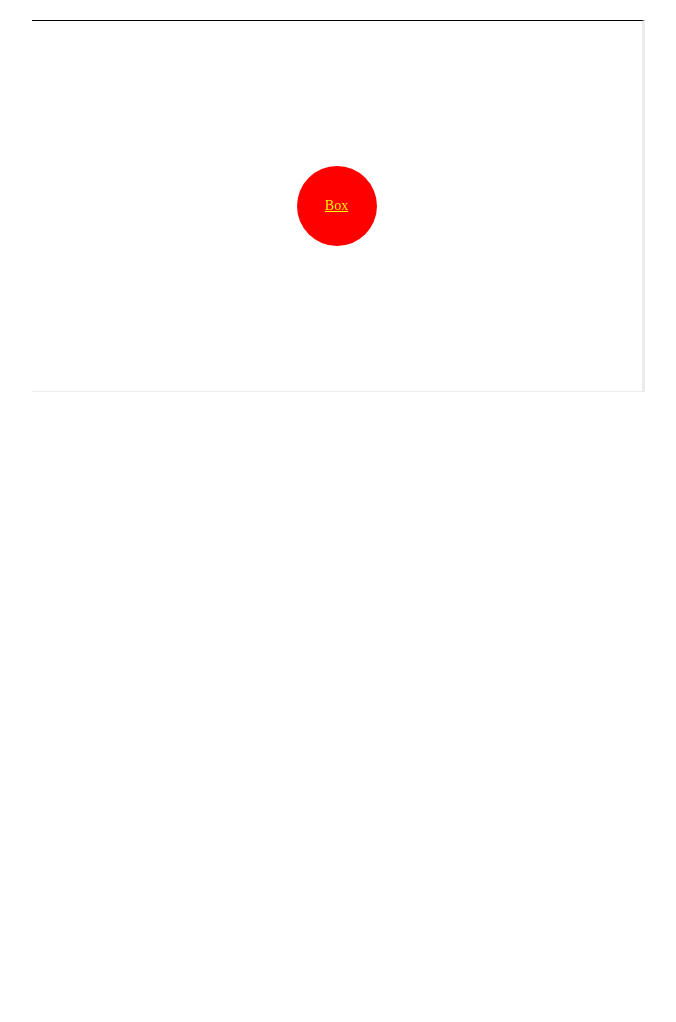
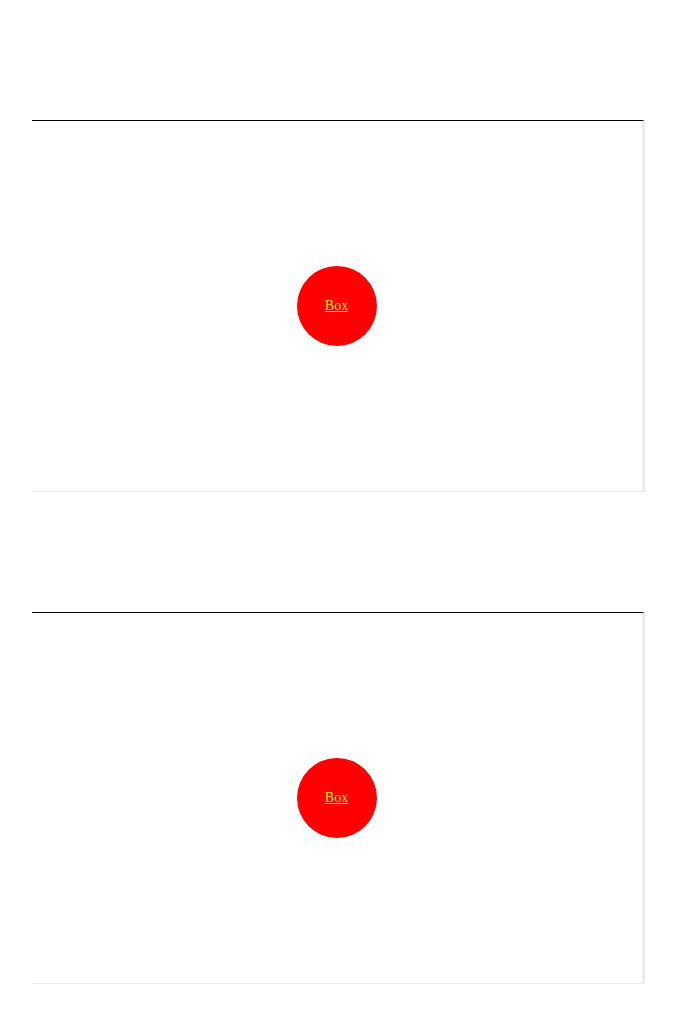
Before and after one commit to thiennguyencs2704/exercise, a plain HTML site: page exercise-03/index.html in a window 1280 px wide. Shown: the whole page, without its empty margins (302-978 px from the left). Before the commit the page ends 800 px from the top, so only its background shows below. Drawn offline with Linux system fonts and the light colour scheme.

Commit message:
second solution for exercise-03

```diff
--- a/exercise-03/index.html
+++ b/exercise-03/index.html
@@ -1,3 +1,4 @@
+<!-- First solution -->
 <div
   class="container"
   style="
@@ -9,7 +10,7 @@
     border-top: 1px solid black;
     border-right: 3px solid rgb(236, 236, 236);
     border-bottom: 1px solid rgb(236, 236, 236);
-    margin: 20px auto;
+    margin: 120px auto;
   "
 >
   <span
@@ -18,15 +19,53 @@
       display: flex;
       align-items: center;
       justify-content: center;
-      color: yellow;
-      background-color: red;
       height: 80px;
       width: 80px;
-      border-radius: 100%;
+      background-color: red;
+      border-radius: 9999px;
+      font-size: 14px;
+      color: yellow;
       text-decoration: underline;
-      font-size: 14px;
     "
   >
     Box
   </span>
 </div>
+
+<!-- Second solution -->
+<div
+  class="container"
+  style="
+    position: relative;
+    width: 610px;
+    height: 370px;
+    border-top: 1px solid black;
+    border-right: 3px solid rgb(236, 236, 236);
+    border-bottom: 1px solid rgb(236, 236, 236);
+    margin: 120px auto;
+  "
+>
+  <span
+    class="box"
+    style="
+      position: absolute;
+      top: 0;
+      bottom: 0;
+      left: 0;
+      right: 0;
+      margin: auto;
+      display: flex;
+      justify-content: center;
+      align-items: center;
+      height: 80px;
+      width: 80px;
+      background-color: red;
+      border-radius: 9999px;
+      font-size: 14px;
+      color: yellow;
+      text-decoration: underline;
+    "
+  >
+    Box
+  </span>
+</div>
```
